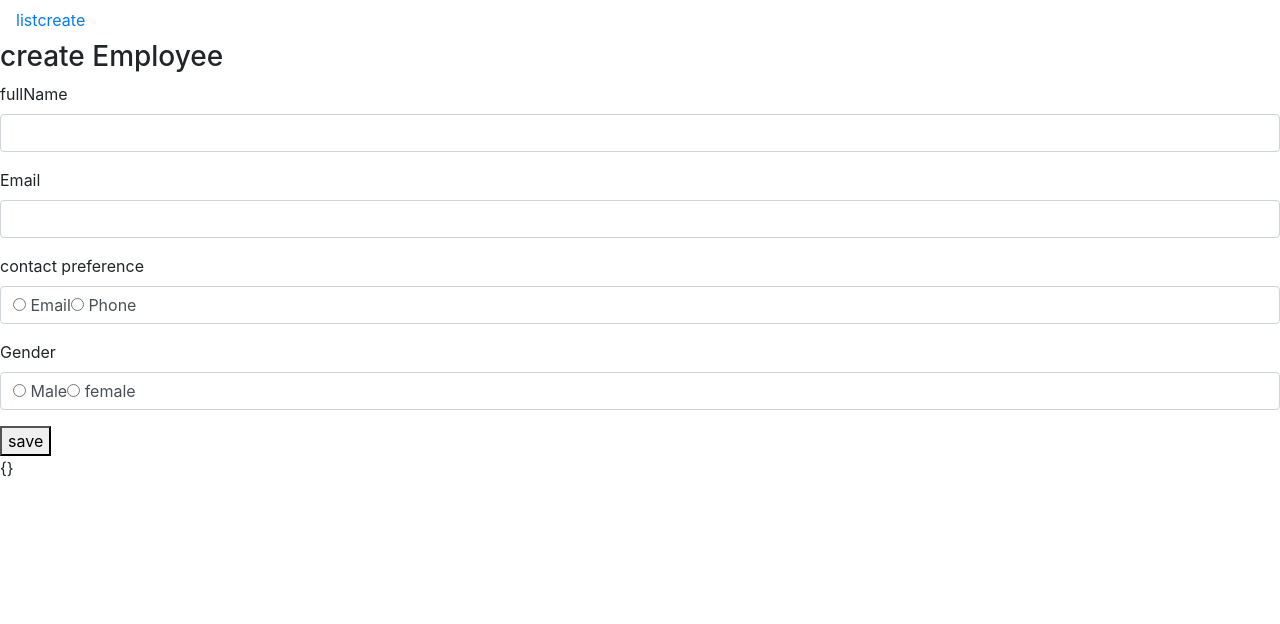
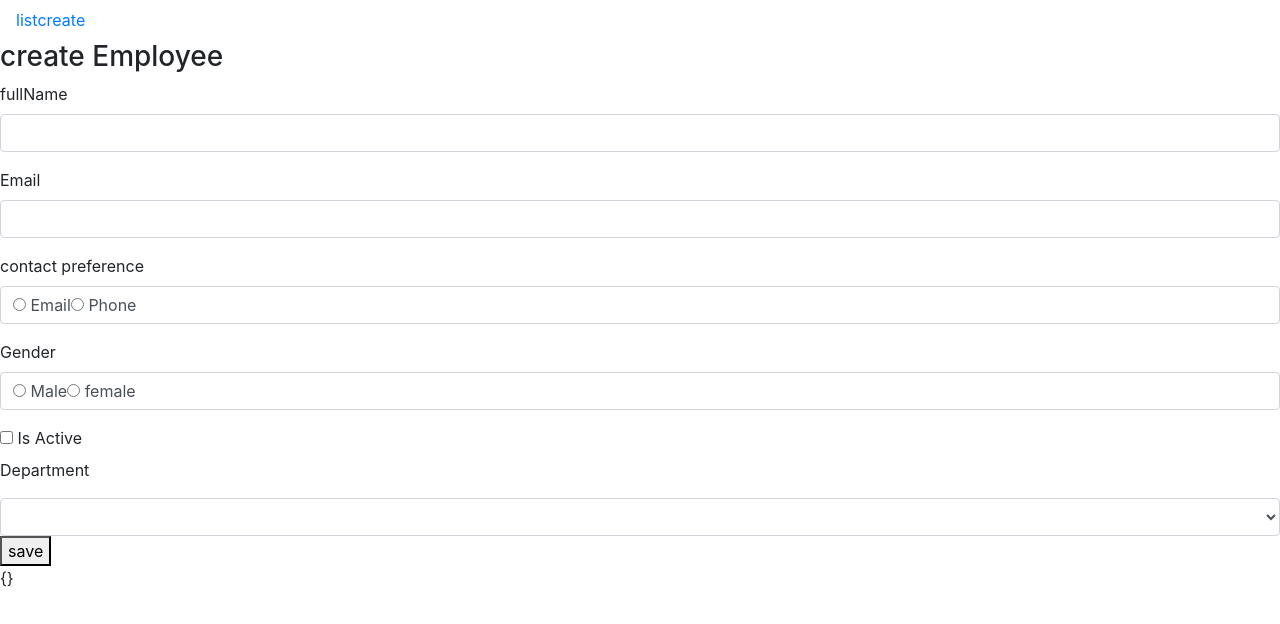
Before and after one commit to panchakarla/India, an Angular app in the folder Yamini/: page /create in a window 1280 px wide. Shown: the top 624 px of the page. Built offline with nearby package versions, Linux system fonts and the light colour scheme.

Commit message:
addded department drop down to the form

```diff
--- /dev/null
+++ b/Yamini/src/app/Department.model.ts
@@ -0,0 +1,4 @@
+export class Department {
+    id: number;
+    name: string;
+}
--- a/Yamini/src/app/createemployee/createemployee.component.html
+++ b/Yamini/src/app/createemployee/createemployee.component.html
@@ -37,6 +37,20 @@
       </div>
     </div>
 
+
+        <div >
+        <label class="checkbox-in-line">
+            <input type="checkbox"  name="IsActive" [(ngModel)]="gender"> Is Active </label>
+        </div>
+
+      <div>
+        <label  for= "Department" class="form-group">Department</label>
+        <select id = "Department" name ="Department" [(ngModel)] = "Department" class="form-control">
+          <option *ngFor =  "let dept of departments" [value]= "dept.id" >
+            {{dept.name}}</option>
+        </select>
+      </div>
+
     <div class="panel-footer">
       <button type="submit" class="btn-btn-primary">save</button>
     </div>
--- a/Yamini/src/app/createemployee/createemployee.component.ts
+++ b/Yamini/src/app/createemployee/createemployee.component.ts
@@ -1,3 +1,4 @@
+import { Department } from './../Department.model';
 import { Component, OnInit } from '@angular/core';
 import { NgForm } from '@angular/forms';
 
@@ -8,6 +9,12 @@ import { NgForm } from '@angular/forms';
 })
 export class CreateemployeeComponent implements OnInit {
 
+  departments: Department[] = [
+    {id: 1, name: 'IT HELP Desk'},
+    {id: 2, name: 'Team Lead'},
+    {id: 3, name: 'Developer'}
+  ];
+
   constructor() { }
   ngOnInit() {
   }
```
